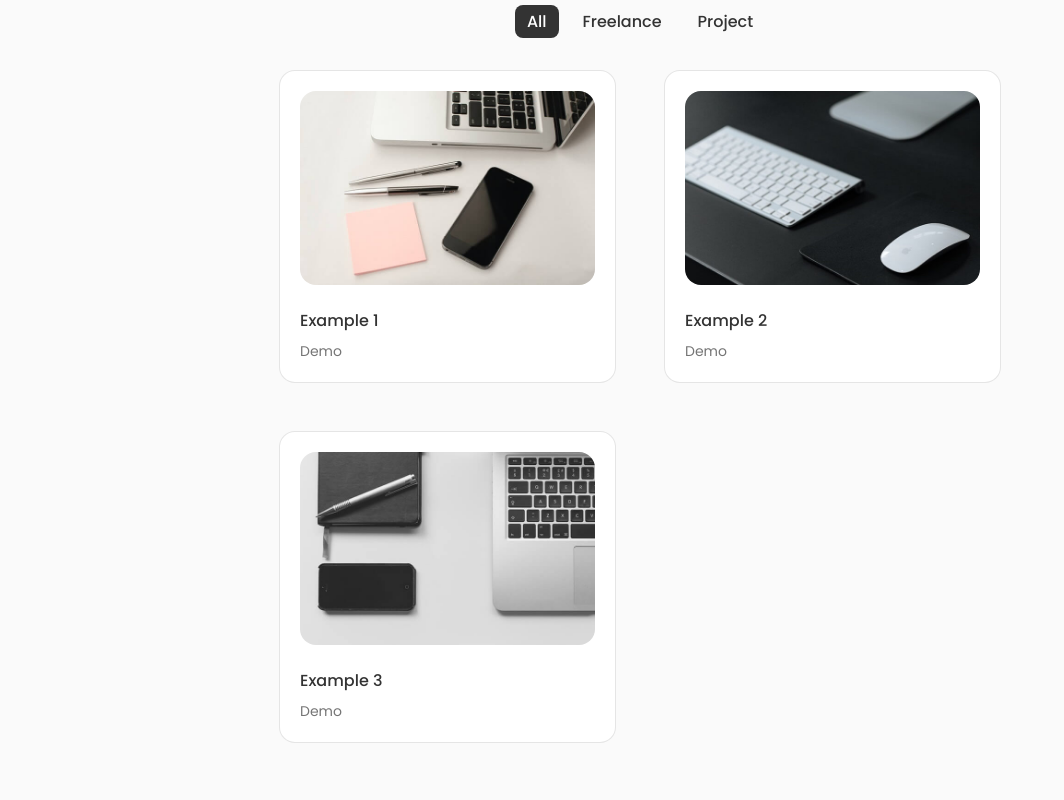
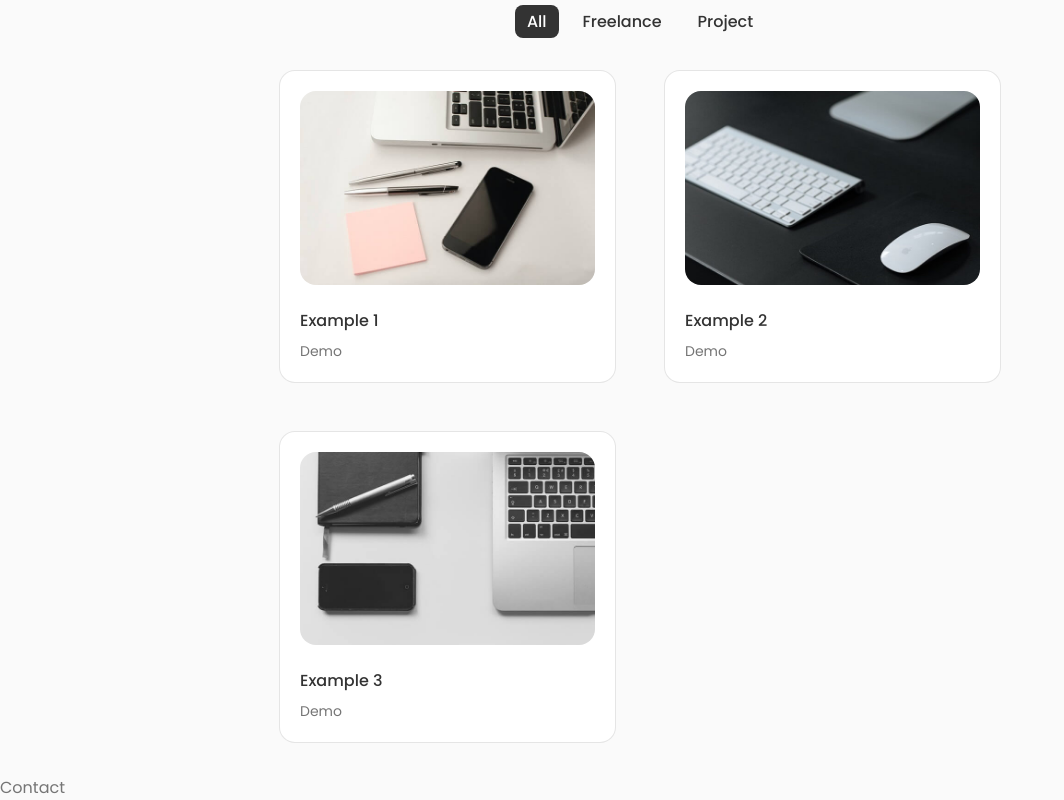
Before and after one commit to adinduokoro/Adi-Okoro, a React (Create React App) app: page / in a window 1280 px wide. Shown: the part 2604-3404 px from the top of the page, without its empty margins (0-1064 px from the left). Before the commit the page ends 3379 px from the top, so only its background shows below. Built offline with nearby package versions, Linux system fonts and the light colour scheme; some icons are missing.

Commit message:
Contact
Working on the contact section of the site.

```diff
--- a/src/App.js
+++ b/src/App.js
@@ -5,8 +5,9 @@
 import About from './components/about/About';
 import Skills from './components/skills/Skills';
 import Service from './components/services/Service';
-import Qualification from './components/qualification/Qualification';
-import Work from './components/portfolio/Work.jsx';
+// import Qualification from './components/qualification/Qualification';
+import Portfolio from './components/portfolio/Portfolio';
+import Contact from './components/contact/Contact'
 
 
 function App() {
@@ -19,7 +20,8 @@
         <Skills />
         <Service />
         {/* <Qualification /> */}
-        <Work />
+        <Portfolio />
+        <Contact />
       </main>
     </>
   );
--- /dev/null
+++ b/src/components/contact/Contact.jsx
@@ -0,0 +1,10 @@
+import React from 'react'
+import "./contact.css"
+
+const Contact = () => {
+  return (
+    <div>Contact</div>
+  )
+}
+
+export default Contact
--- a/src/components/portfolio/Work.jsx
+++ b/src/components/portfolio/Portfolio.jsx
@@ -2,7 +2,7 @@
 import "./work.css";
 import Works from "./Works";
 
-const Work = () => {
+const Portfolio = () => {
   return (
     <section class="work section" id="portfolio">
       <h2 class="section__title">Portfolio</h2>
@@ -12,4 +12,4 @@
   );
 };
 
-export default Work;
+export default Portfolio;
```
Also changed, not shown: src/components/contact/contact.css (added).
